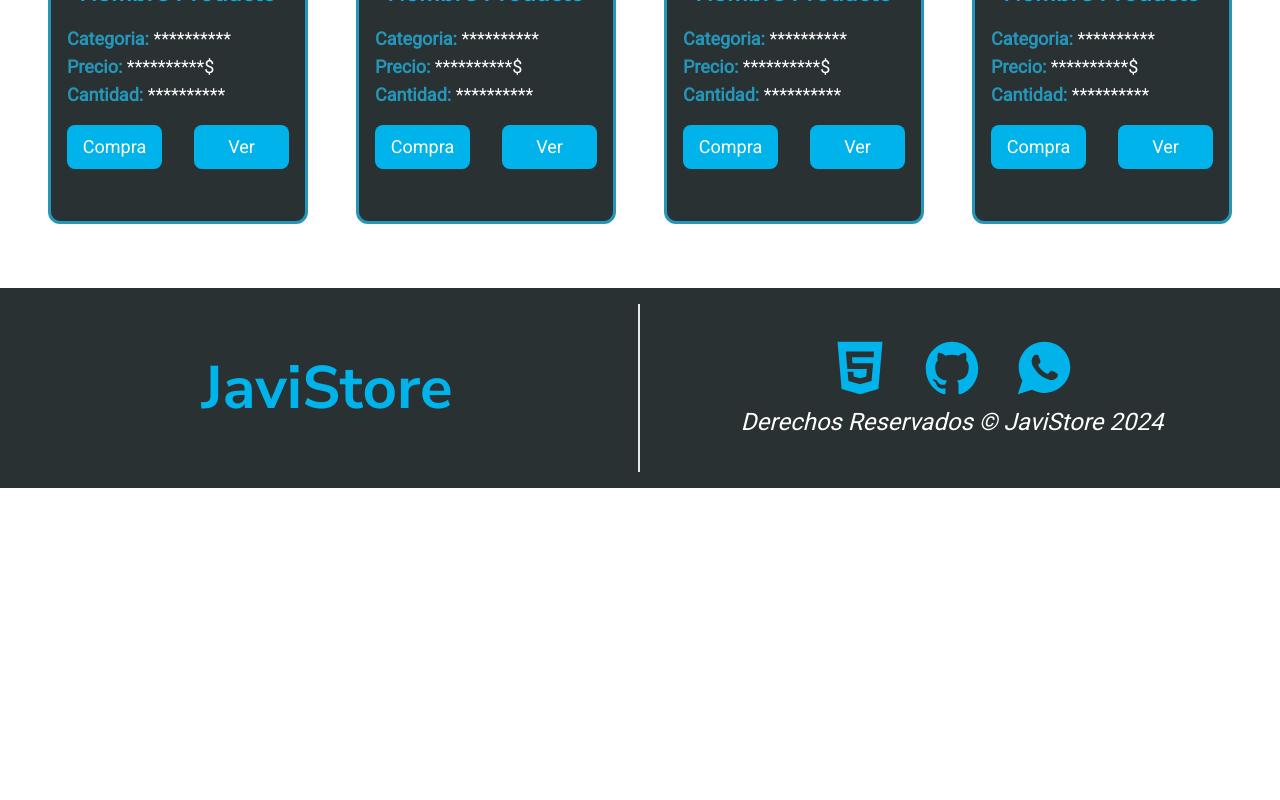
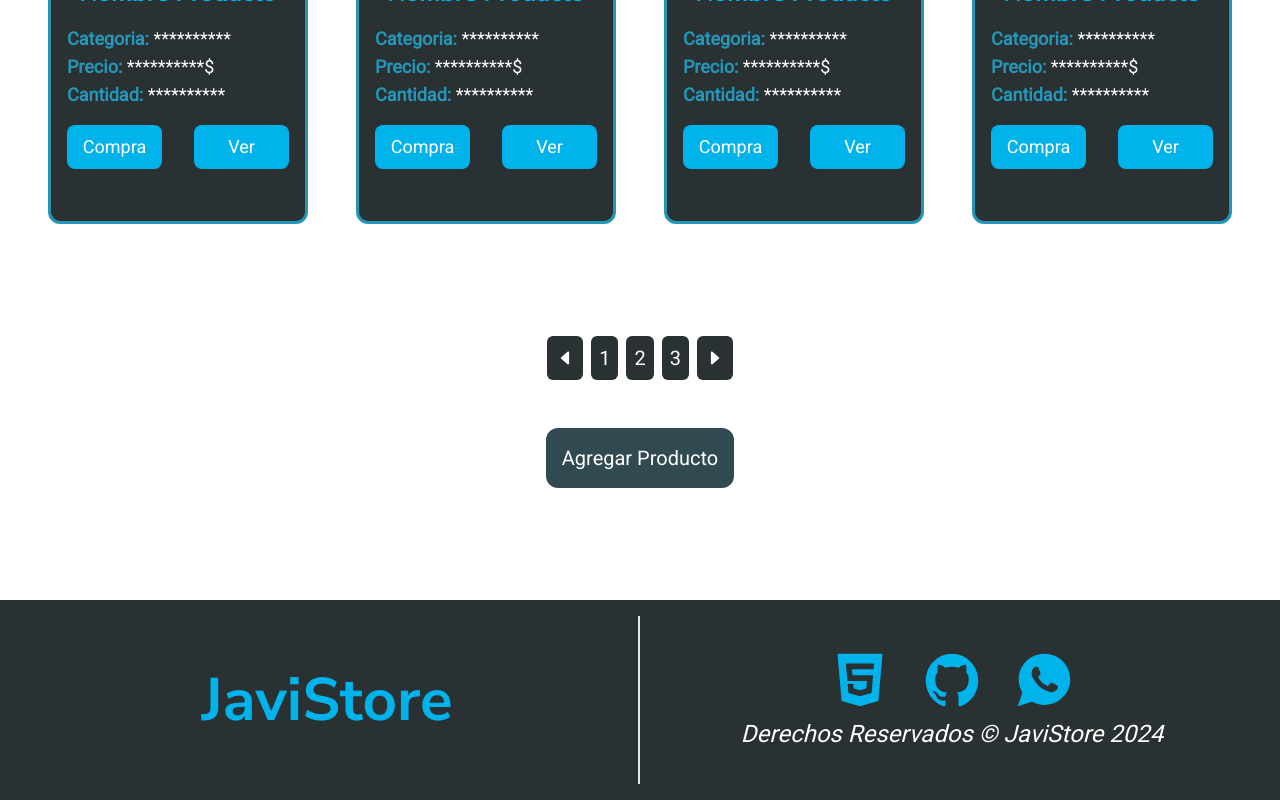
Before and after one commit to AnggeloHuz/Front-End-II-actividad-1.1, a React (Vite) app: page / in a window 1280 px wide. Shown: the part 1212-2012 px from the top of the page. Before the commit the page ends 1700 px from the top, so only its background shows below. Built offline with nearby package versions, Linux system fonts and the light colour scheme.

Commit message:
Agregamos el Componente Paginacion

```diff
--- a/src/App.jsx
+++ b/src/App.jsx
@@ -2,6 +2,7 @@ import Busqueda from "./components/Busqueda"
 import Filtrado from "./components/Filtrado"
 import Footer from "./components/Footer"
 import Nav from "./components/Nav"
+import Paginacion from "./components/Paginacion"
 import Tarjeta from "./components/Tarjeta"
 import Titulo from "./components/Titulo"
 
@@ -31,6 +32,12 @@ function App() {
             <Tarjeta />
             <Tarjeta />
           </div>
+
+          <div className="py-20 flex flex-col gap-12 justify-center items-center">
+            <Paginacion />
+
+            <button className="bg-secundario text-blanco font-Roboto text-xl rounded-xl p-4 hover:bg-primario hover:text-negro transition-all duration-300">Agregar Producto</button>
+          </div>
         </section>
       </main>
 
--- /dev/null
+++ b/src/components/Paginacion.jsx
@@ -0,0 +1,18 @@
+import { IoCaretBackOutline, IoCaretForwardOutline } from "react-icons/io5";
+
+function Paginacion() {
+
+    return (
+        <>
+            <div className="flex gap-2 w-full justify-center">
+                <button className="bg-opaco text-blanco text-xl font-Roboto rounded-md p-2 hover:bg-negro transition-all duration-300"><IoCaretBackOutline /></button>
+                <button className="bg-opaco text-blanco text-xl font-Roboto rounded-md p-2 hover:bg-negro transition-all duration-300">1</button>
+                <button className="bg-opaco text-blanco text-xl font-Roboto rounded-md p-2 hover:bg-negro transition-all duration-300">2</button>
+                <button className="bg-opaco text-blanco text-xl font-Roboto rounded-md p-2 hover:bg-negro transition-all duration-300">3</button>
+                <button className="bg-opaco text-blanco text-xl font-Roboto rounded-md p-2 hover:bg-negro transition-all duration-300"><IoCaretForwardOutline /></button>
+            </div>
+        </>
+    )
+}
+
+export default Paginacion
```
